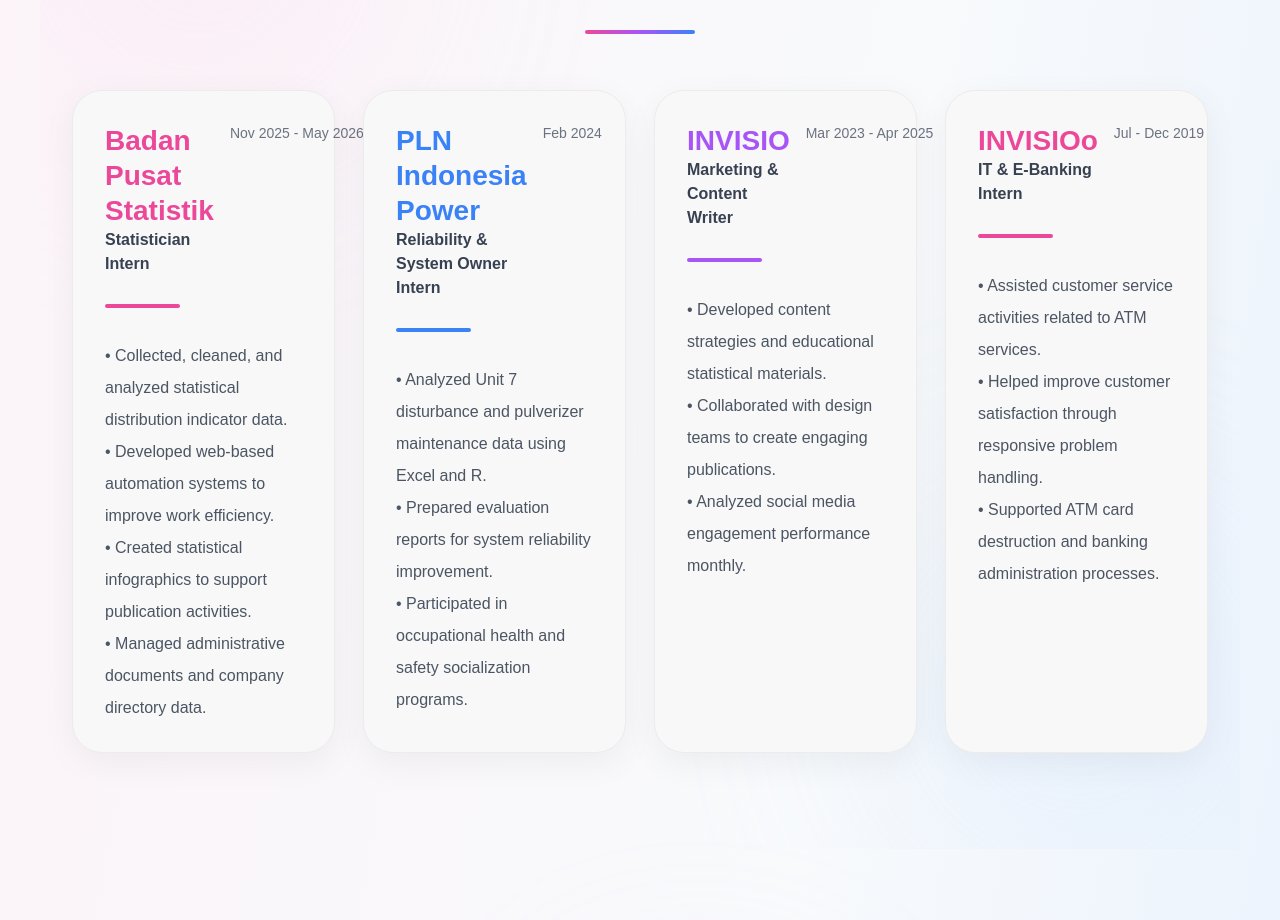
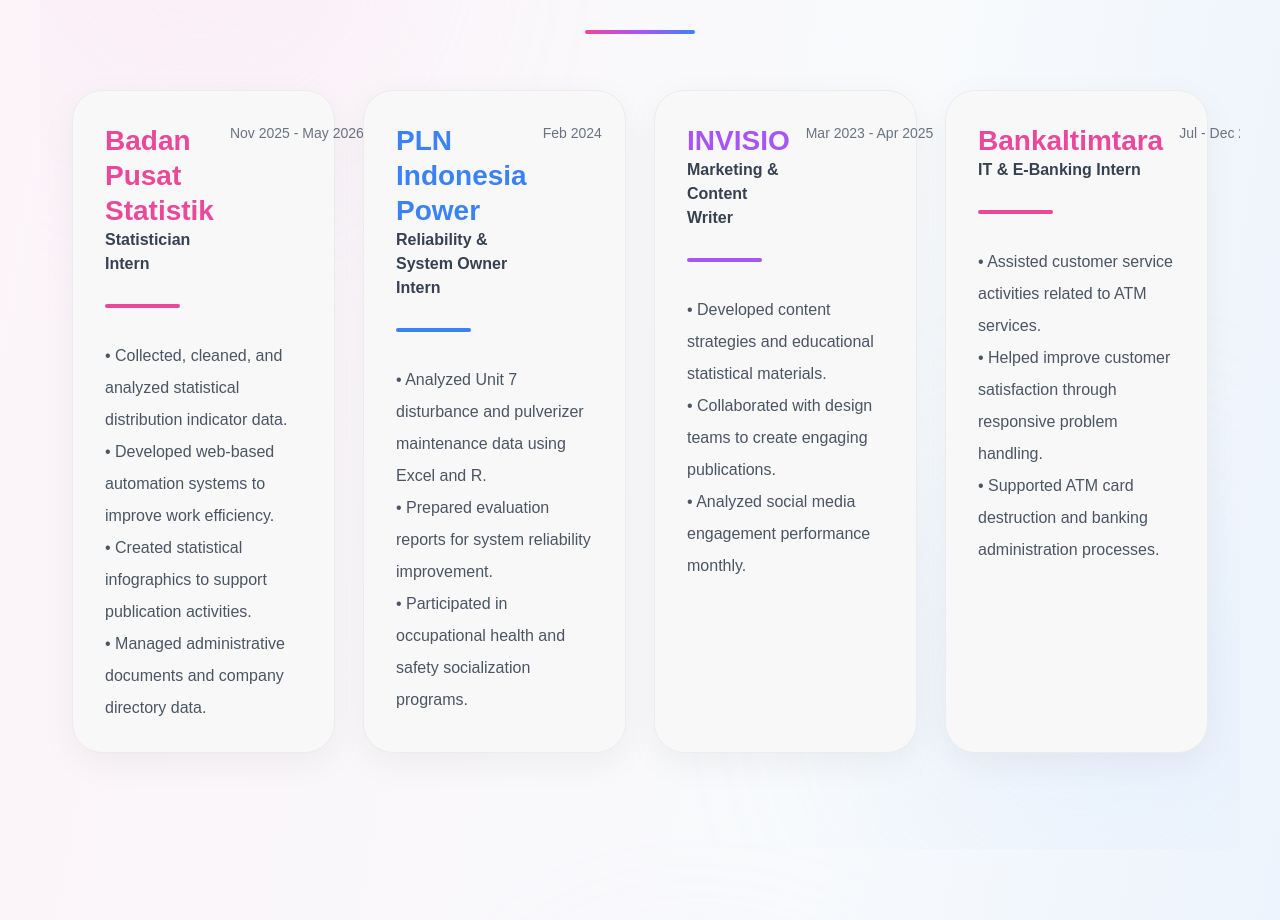
Before and after one commit to lintangntyas/portfolio, a Next.js app: page / in a window 1280 px wide. Shown: the part 1865-2785 px from the top of the page. Built offline with nearby package versions, Linux system fonts and the light colour scheme.

Commit message:
Update page.js

```diff
--- a/app/page.js
+++ b/app/page.js
@@ -646,7 +646,7 @@
                     leading-[1.25]
                   "
                 >
-                  INVISIOo
+                  Bankaltimtara
                 </h2>
 
                 <p
```
